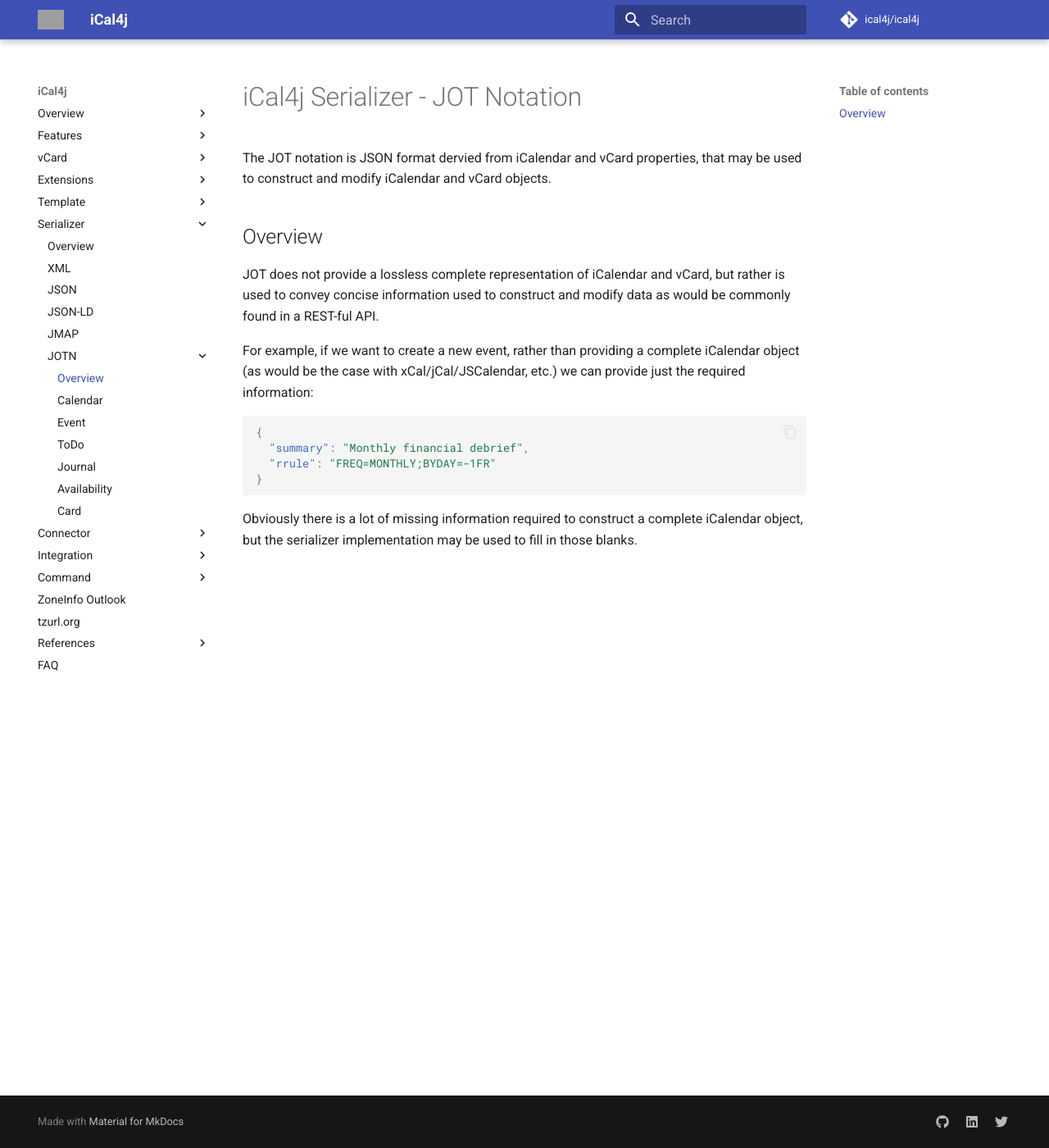
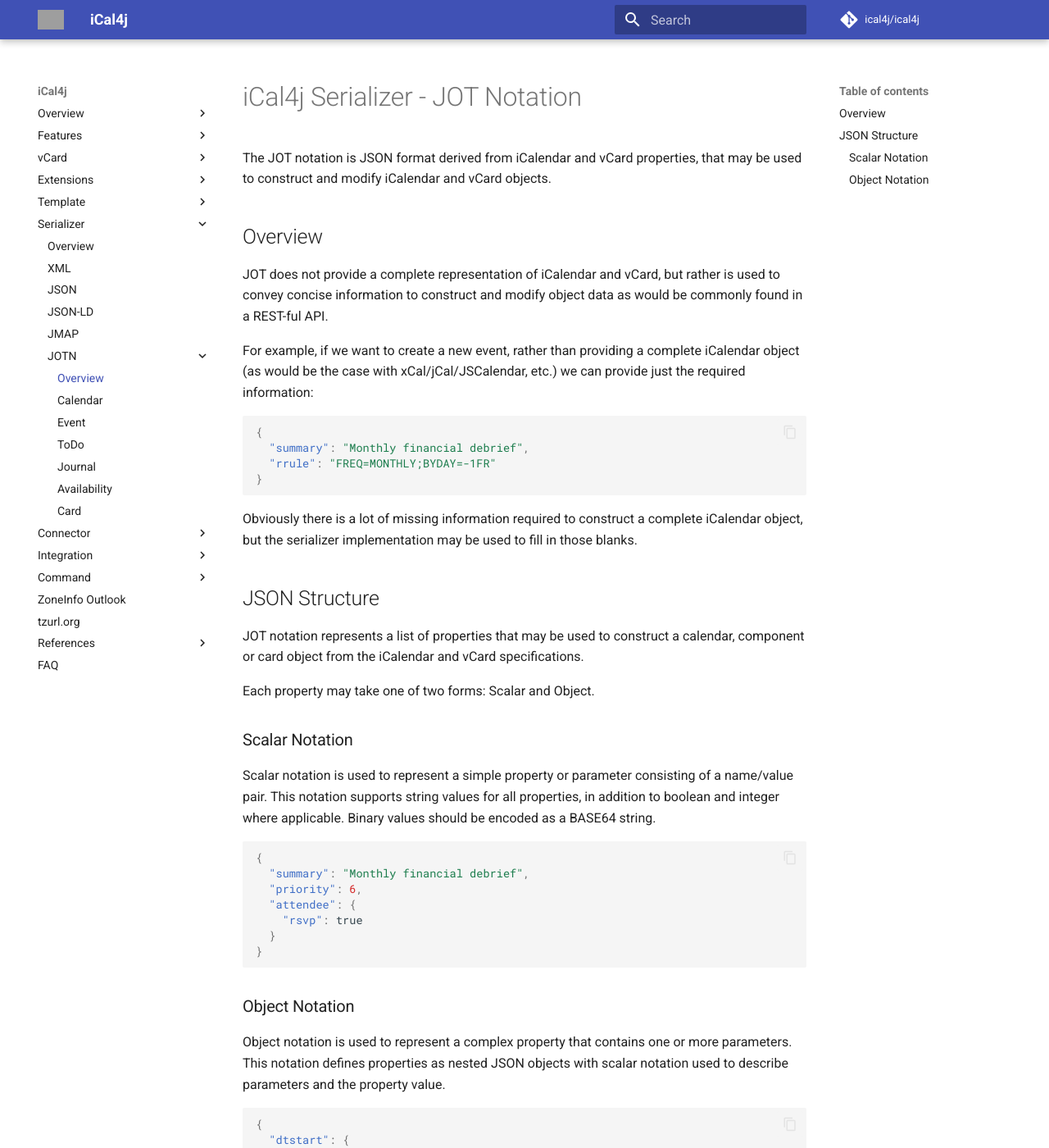
Before and after one commit to ical4j/ical4j-user-guide, an MkDocs documentation site: the page built from docs/serializer/jotn/index.md, in a window 1280 px wide and 1400 px high. Shown: the whole window at 82% size. Built offline with MkDocs 1.6.1 and Material for MkDocs 9.7.7, drawn with Linux system fonts in a browser that asks for light colours; comment, search, counter and statistics services are not loaded; some of the changed text lies outside the part shown; grey boxes are pictures that could not be loaded.

Commit message:
Added jotn serializer docs

````diff
--- a/docs/serializer/jotn/index.md
+++ b/docs/serializer/jotn/index.md
@@ -1,12 +1,12 @@
 # iCal4j Serializer - JOT Notation
 
-The JOT notation is JSON format dervied from iCalendar and vCard properties, that may be used to construct and modify
+The JOT notation is JSON format derived from iCalendar and vCard properties, that may be used to construct and modify
 iCalendar and vCard objects.
 
 ## Overview
 
-JOT does not provide a lossless complete representation of iCalendar and vCard, but rather is used to convey
-concise information used to construct and modify data as would be commonly found in a REST-ful API.
+JOT does not provide a complete representation of iCalendar and vCard, but rather is used to convey
+concise information to construct and modify object data as would be commonly found in a REST-ful API.
 
 For example, if we want to create a new event, rather than providing a complete iCalendar object (as would be
 the case with xCal/jCal/JSCalendar, etc.) we can provide just the required information:
@@ -20,3 +20,44 @@
 
 Obviously there is a lot of missing information required to construct a complete iCalendar object, but the
 serializer implementation may be used to fill in those blanks.
+
+## JSON Structure
+
+JOT notation represents a list of properties that may be used to construct a calendar, component or card object
+from the iCalendar and vCard specifications.
+
+Each property may take one of two forms: Scalar and Object.
+
+### Scalar Notation
+
+Scalar notation is used to represent a simple property or parameter consisting of a name/value pair. This notation
+supports string values for all properties, in addition to boolean and integer where applicable. Binary values
+should be encoded as a BASE64 string.
+
+```json
+{
+  "summary": "Monthly financial debrief",
+  "priority": 6,
+  "attendee": {
+    "rsvp": true
+  }
+}
+```
+
+### Object Notation
+
+Object notation is used to represent a complex property that contains one or more parameters. This notation defines
+properties as nested JSON objects with scalar notation used to describe parameters and the property value.
+
+```json
+{
+  "dtstart": {
+    "value": "date",
+    "date": "2024-01-01"
+  },
+  "organizer": {
+    "cn": "John Doe",
+    "cal-address": "mailto:jdoe@example.com"
+  }
+}
+```
````
